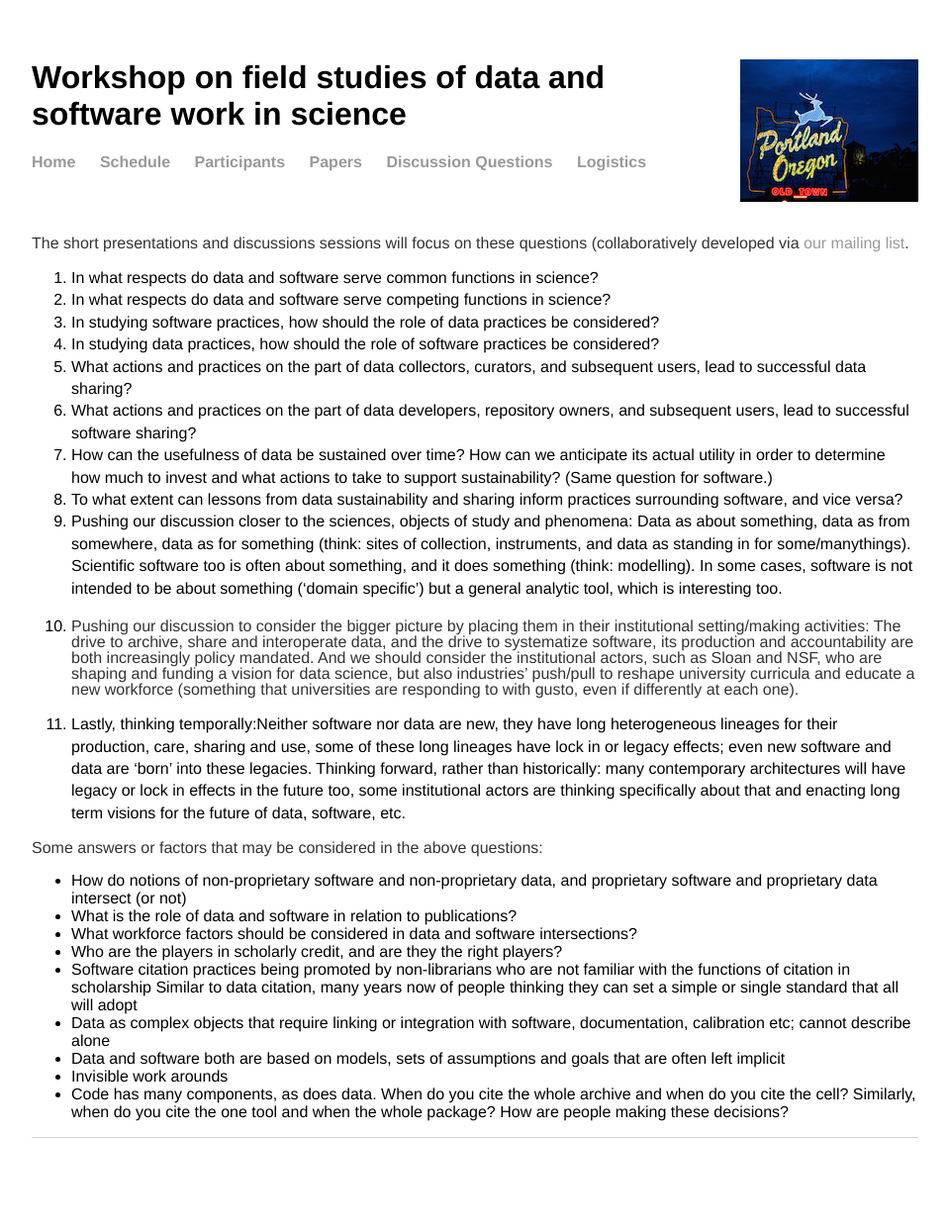
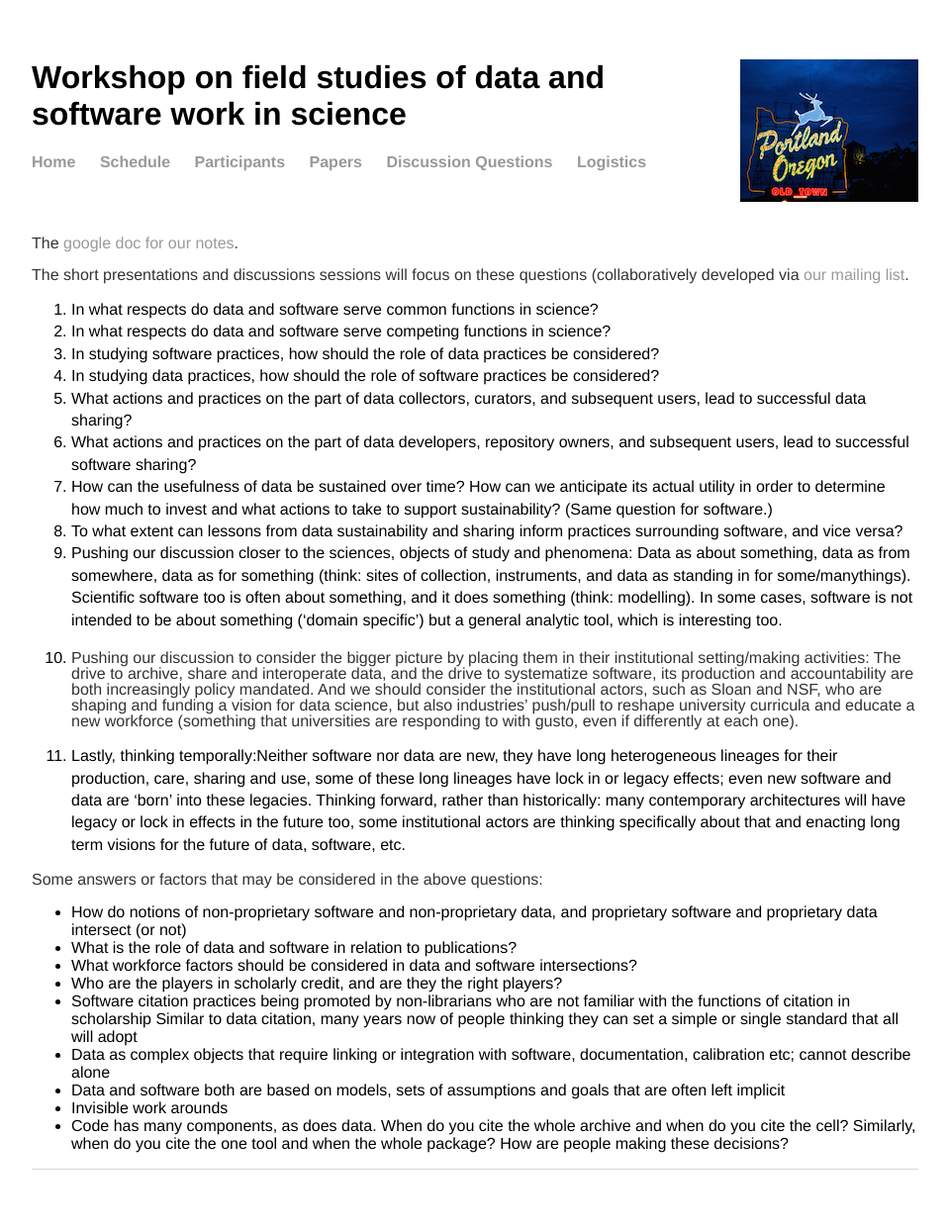
Before and after one commit to howisonlab/portland_workshop, a Jekyll site: the page built from discussion.md, in a window 1280 px wide. Shown: the whole page at 99% size, without its empty margins (160-1119 px from the left). Built offline with Jekyll 4.4.1, drawn with Linux system fonts in a browser that asks for light colours; before the commit the page ends 1210 px from its top, so only the background shows below that.

Commit message:
add google doc link

```diff
--- a/discussion.md
+++ b/discussion.md
@@ -2,6 +2,9 @@
 layout: default
 title: Discussion
 ---
+
+The [google doc for our notes](https://docs.google.com/document/d/1kQO8IPv024uUlguha-ygyolVuSLTc8-Yw5qoT2PIGeA/edit).
+
 The short presentations and discussions sessions will focus on these questions (collaboratively developed via [our mailing list](https://utlists.utexas.edu/sympa/info/portland-workshop).
 
 1. In what respects do data and software serve common functions in science?
```
